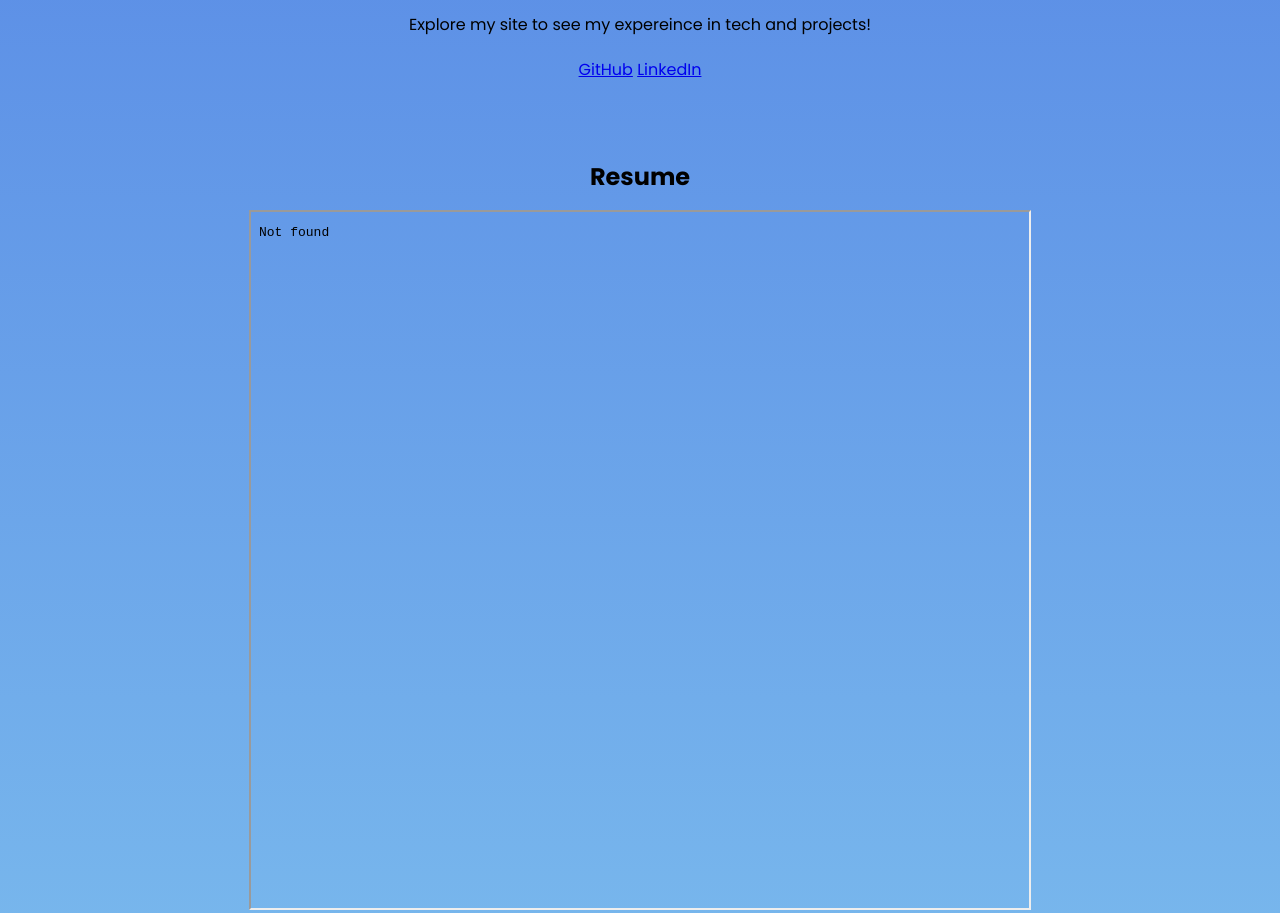
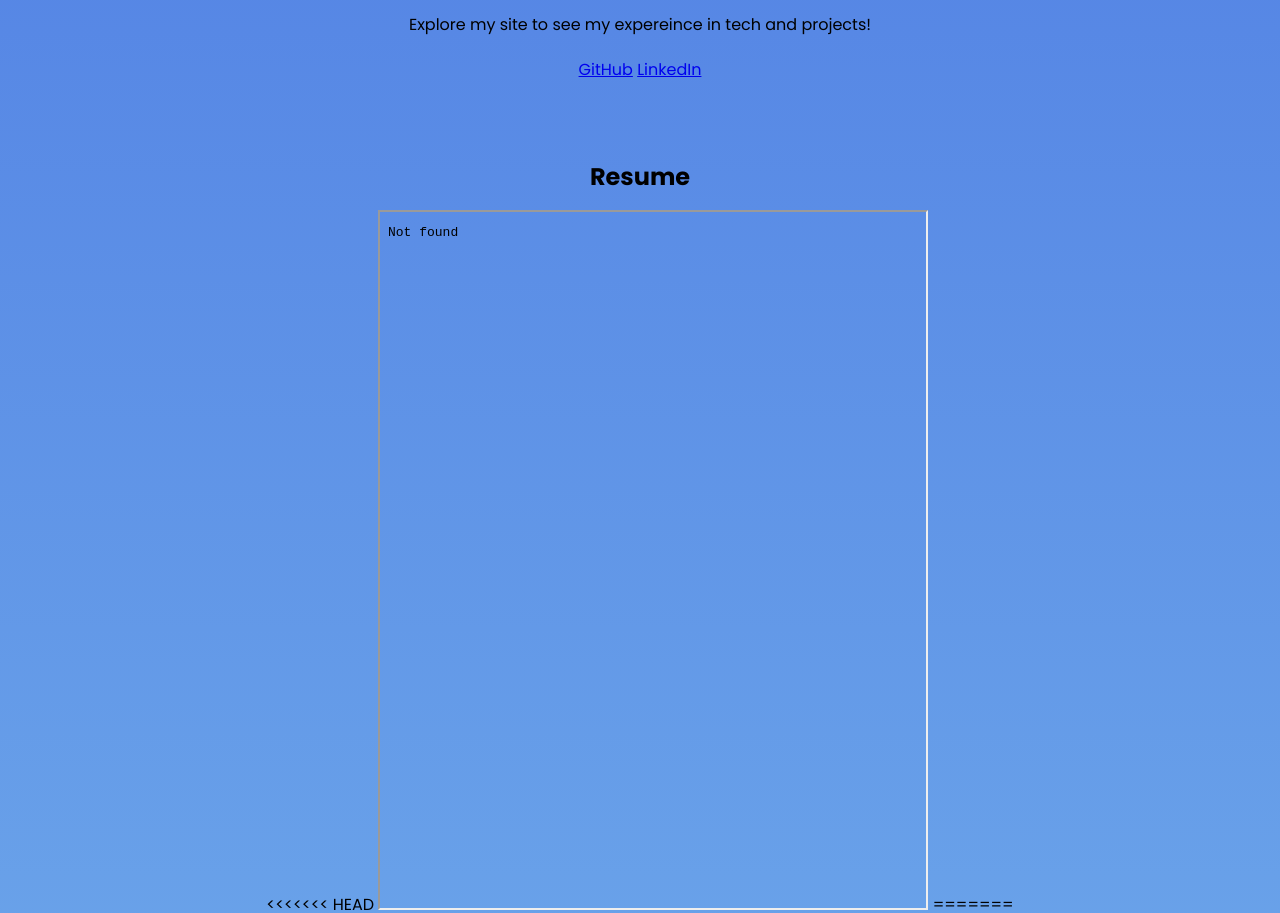
Before and after one commit to arfana017/Arfana-Sham-Website, a plain HTML site: page index.html in a window 1280 px wide. Shown: the part 878-1791 px from the top of the page. Drawn offline with Linux system fonts and the light colour scheme.

Commit message:
Update index.html

```diff
--- a/index.html
+++ b/index.html
@@ -46,7 +46,11 @@
         <section class = "fade-in" style = "padding: 50px">
             <div>
                 <h2>Resume</h2>
+<<<<<<< HEAD
+                <iframe src="Arfana Sham - Master Resume.pdf" width="550px" height="700px"></iframe>
+=======
                 <iframe src="Arfana Sham - Master Resume.pdf" width="66.253%" height="700px"></iframe>
+>>>>>>> e6e6104cab025e92a097b95d8f1497cf4d84373d
                 <br>
                 <a href="Arfana Sham - Master Resume.pdf" download>Download PDF</a>
             </div>
```
